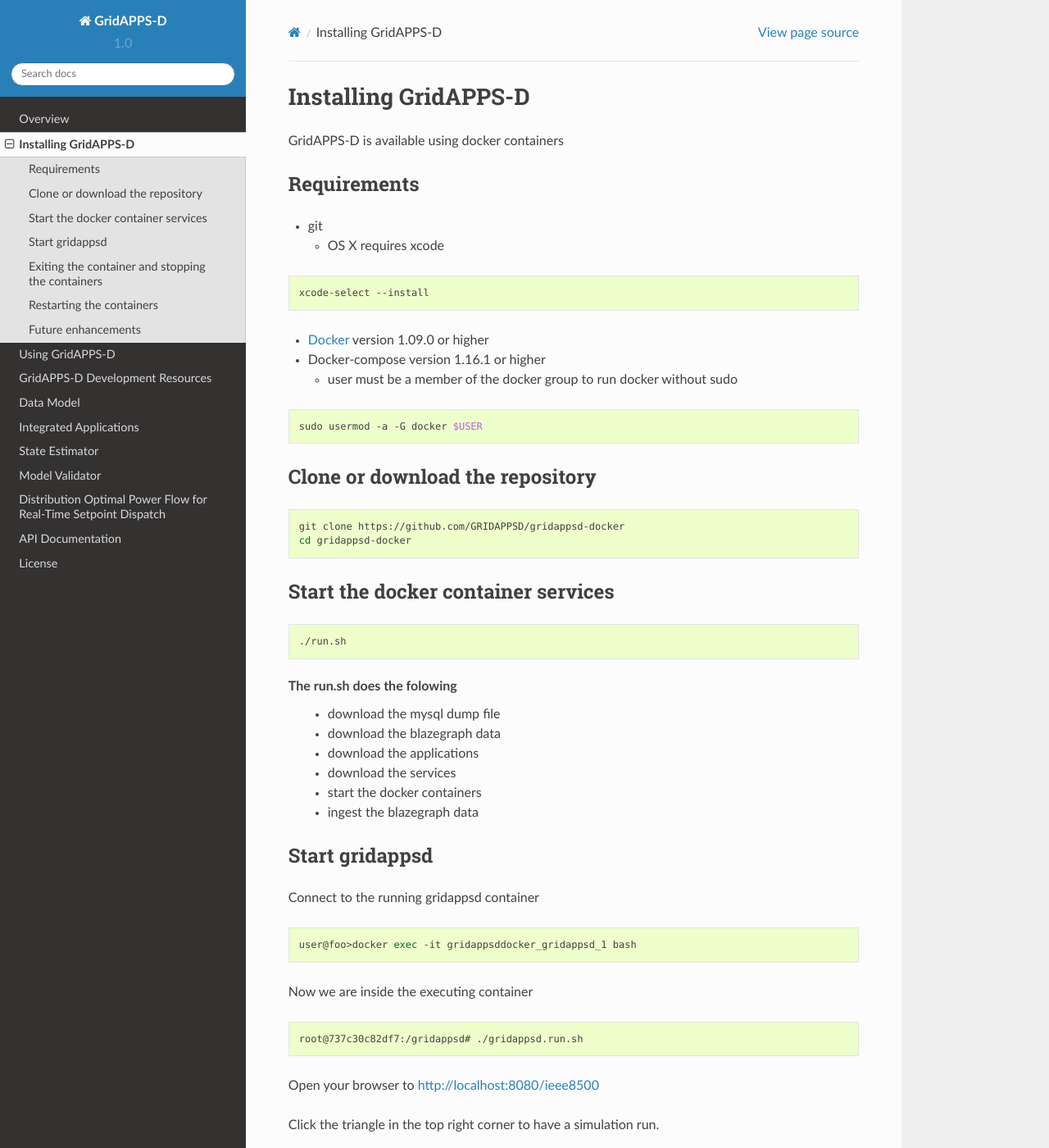
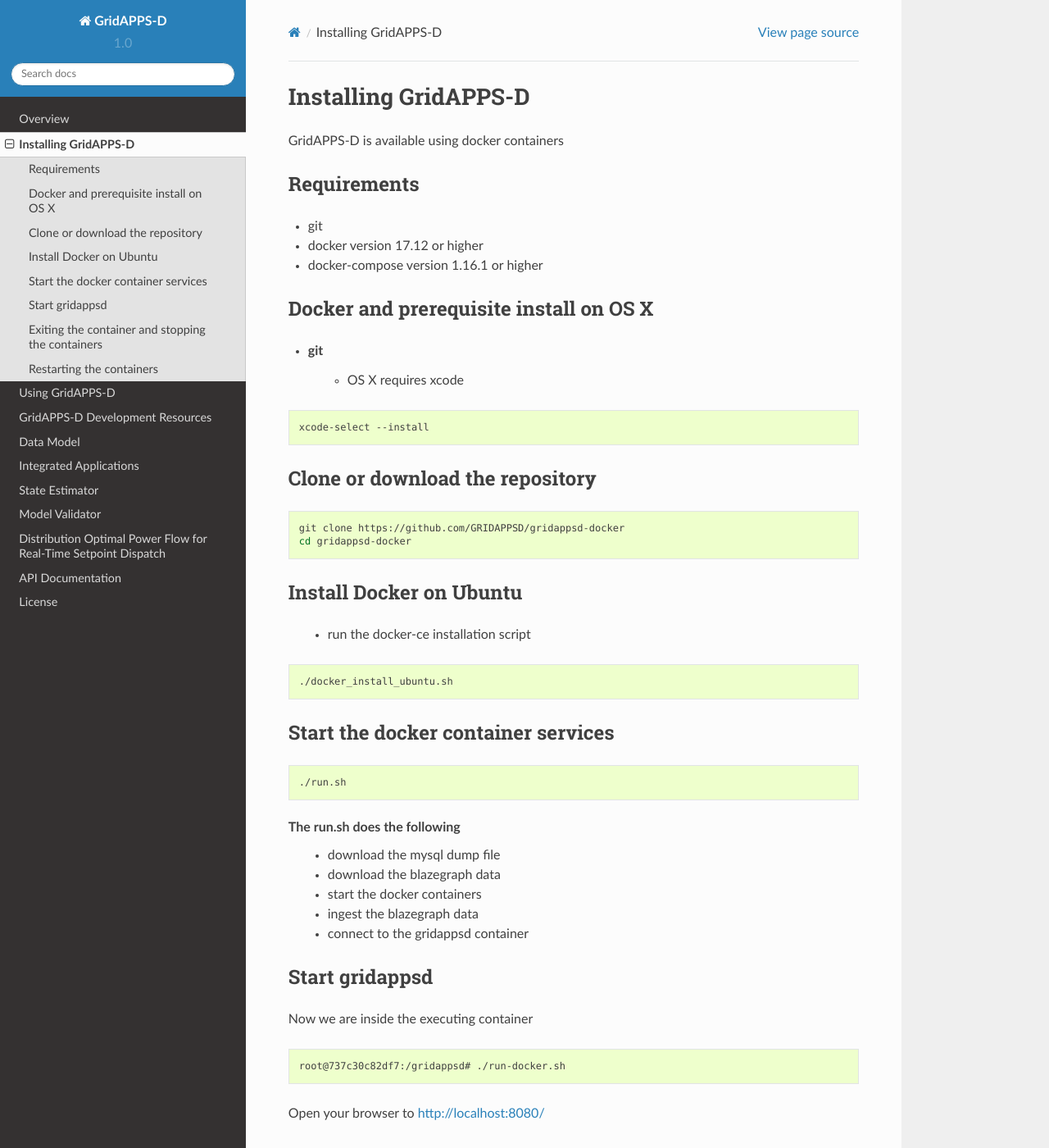
Before and after one commit to ericstephan/gridappsd-docs, a Sphinx documentation site: the page built from docs/source/installing_gridappsd/index.rst, in a window 1280 px wide and 1400 px high. Shown: the whole window at 82% size. Built offline with Sphinx 7.4.7 and the Read the Docs theme 2.0.0, drawn with Linux system fonts in a browser that asks for light colours; pages that are not in the unit, such as notebooks, are missing from menus; some of the changed text lies outside the part shown.

Commit message:
Updates for docker and rc3

```diff
--- a/docs/source/installing_gridappsd/installingWithDocker.rst
+++ b/docs/source/installing_gridappsd/installingWithDocker.rst
@@ -3,22 +3,19 @@
 ------------
 
 * git
+* docker version 17.12 or higher
+* docker-compose version 1.16.1 or higher
 
-  * OS X requires xcode
+Docker and prerequisite install on OS X
+----------------------------------------
+
+* git
+   * OS X requires xcode
+
 
 .. code-block:: bash
 
         xcode-select --install
-..
-
-* `Docker <http://www.docker.com>`_ version 1.09.0 or higher
-* Docker-compose version 1.16.1 or higher
-
-  * user must be a member of the docker group to run docker without sudo
-
-.. code-block:: bash
-
-     sudo usermod -a -G docker $USER
 ..
 
 Clone or download the repository
@@ -31,6 +28,17 @@
 
 ..
 
+Install Docker on Ubuntu
+------------------------------------------
+
+  * run the docker-ce installation script
+
+.. code-block:: bash
+
+     ./docker_install_ubuntu.sh
+..
+  * log out of your Ubuntu session and log back in to make the docker groups change active
+
 Start the docker container services
 -----------------------------------
 
@@ -40,36 +48,27 @@
 
 ..
 
-The run.sh does the folowing
+The run.sh does the following
  *  download the mysql dump file
  *  download the blazegraph data
- *  download the applications
- *  download the services
  *  start the docker containers
  *  ingest the blazegraph data
+ *  connect to the gridappsd container
 
 Start gridappsd
 ---------------
-
-Connect to the running gridappsd container
-
-.. code-block:: bash
-
-  user@foo>docker exec -it gridappsddocker_gridappsd_1 bash
-
-..
 
 Now we are inside the executing container
 
 .. code-block:: bash
 
-  root@737c30c82df7:/gridappsd# ./gridappsd.run.sh
+  root@737c30c82df7:/gridappsd# ./run-docker.sh
 
 ..
 
-Open your browser to http://localhost:8080/ieee8500
 
-Click the triangle in the top right corner to have a simulation run.
+Open your browser to http://localhost:8080/
+
 
 Exiting the container and stopping the containers
 -------------------------------------------------
@@ -91,6 +90,10 @@
 
 ..
 
-Future enhancements
--------------------
-  *  open a web browser to the viz container http://localhost:8080
+Reconnecting to the running gridappsd container
+
+.. code-block:: bash
+
+  user@foo>docker exec -it gridappsddocker_gridappsd_1 bash
+
+..
```
Also changed, not shown: docs/source/using_gridappsd/rc1_overview.rst (+34 -8 lines), docs/source/using_gridappsd/config.png (added), docs/source/using_gridappsd/home.png (added), docs/source/using_gridappsd/rc3_demo.png (added), docs/source/using_gridappsd/simulation.png (added), docs/source/using_gridappsd/start.png (added).
